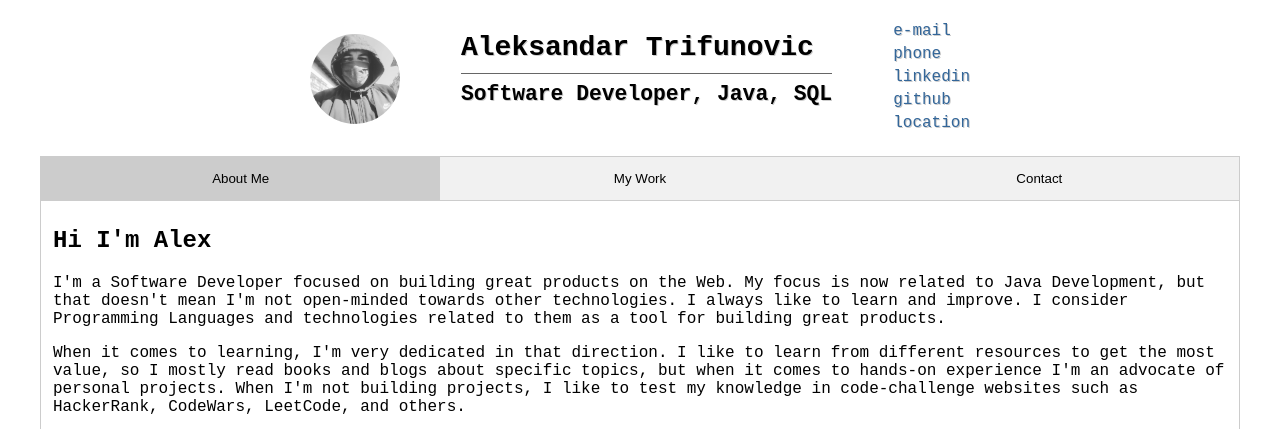
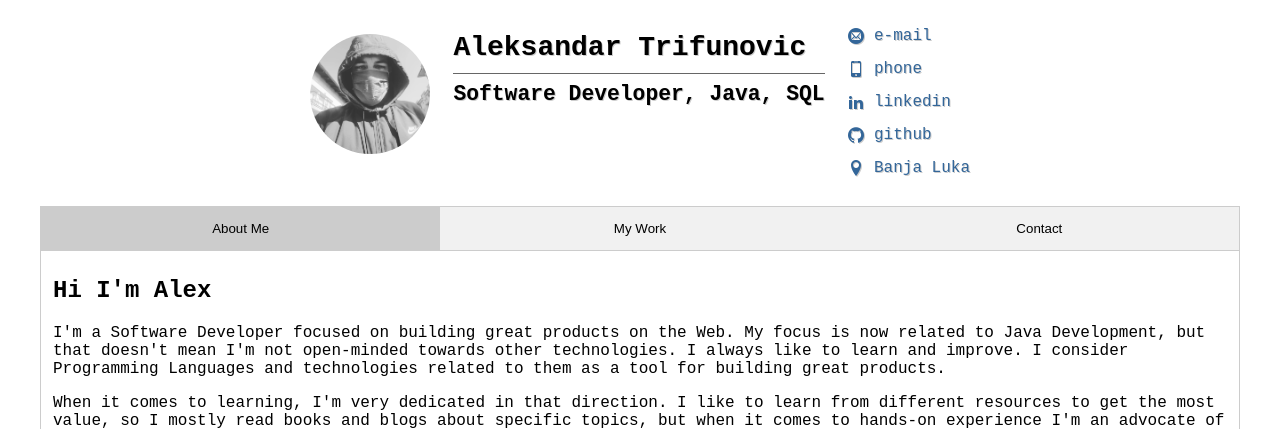
Before and after one commit to TomWSC828/personal-website, a PHP site: page / in a window 1280 px wide. Shown: the top 429 px of the page. Run offline with PHP 8.4, Linux system fonts and the light colour scheme.

Commit message:
Imported custom icons in vendor folder, minor styling changes

```diff
--- a/assets/style/style.css
+++ b/assets/style/style.css
@@ -56,8 +56,8 @@ a, a:visited {
 
 .profile-img {
     margin-top: 12px;
-    width: 90px;
-    height: 90px;
+    width: 120px;
+    height: 120px;
     border-radius: 50%;
 }
 
@@ -106,3 +106,13 @@ a, a:visited {
     flex-flow: row wrap;
     justify-content: space-evenly;
 }
+
+.add a {
+    display: flex;
+    align-items: center;
+    padding: 5px 0 5px 0;
+}
+
+.add a i {
+    margin-right: 10px;
+}
--- /dev/null
+++ b/assets/vendor/icons/style.css
@@ -0,0 +1,42 @@
+@font-face {
+  font-family: 'icomoon';
+  src:  url('icomoon.eot?2u5z8u');
+  src:  url('icomoon.eot?2u5z8u#iefix') format('embedded-opentype'),
+    url('icomoon.ttf?2u5z8u') format('truetype'),
+    url('icomoon.woff?2u5z8u') format('woff'),
+    url('icomoon.svg?2u5z8u#icomoon') format('svg');
+  font-weight: normal;
+  font-style: normal;
+  font-display: block;
+}
+
+[class^="icon-"], [class*=" icon-"] {
+  /* use !important to prevent issues with browser extensions that change fonts */
+  font-family: 'icomoon' !important;
+  speak: never;
+  font-style: normal;
+  font-weight: normal;
+  font-variant: normal;
+  text-transform: none;
+  line-height: 1;
+
+  /* Better Font Rendering =========== */
+  -webkit-font-smoothing: antialiased;
+  -moz-osx-font-smoothing: grayscale;
+}
+
+.icon-location:before {
+  content: "\e947";
+}
+.icon-mobile:before {
+  content: "\e958";
+}
+.icon-mail4:before {
+  content: "\ea86";
+}
+.icon-github:before {
+  content: "\eab0";
+}
+.icon-linkedin2:before {
+  content: "\eaca";
+}
--- a/index.html
+++ b/index.html
@@ -13,6 +13,7 @@
         <link rel="icon" href="assets/img/favicon.png">
         <!--CSS-->
         <link rel="stylesheet" href="assets/style/style.css">
+        <link rel="stylesheet" href="assets/vendor/icons/style.css">
     </head>
 
     <body>
@@ -32,11 +33,11 @@
                     </div>
                 </div>
                 <div class="contact add">
-                    <a href="mailto:aleksandar@alxtr42.com">e-mail</a>
-                    <a href="tel:+38765217559">phone</a>
-                    <a href="https://www.linkedin.com/in/alxtr42/">linkedin</a>
-                    <a href="https://github.com/aleksandar-trifunovic">github</a>
-                    <a href="#">location</a>
+                    <a href="mailto:aleksandar@alxtr42.com"><i class="icon-mail4"></i>e-mail</a>
+                    <a href="tel:+38765217559"><i class="icon-mobile"></i>phone</a>
+                    <a href="https://www.linkedin.com/in/alxtr42/"><i class="icon-linkedin2"></i>linkedin</a>
+                    <a href="https://github.com/aleksandar-trifunovic"><i class="icon-github"></i>github</a>
+                    <a href="#"><i class="icon-location"></i>Banja Luka</a>
                 </div>
             </div>
         </div>
```
Also changed, not shown: assets/vendor/icons/icomoon.svg (added), assets/vendor/icons/icomoon.ttf (added), assets/vendor/icons/icomoon.woff (added), 1 other file.
